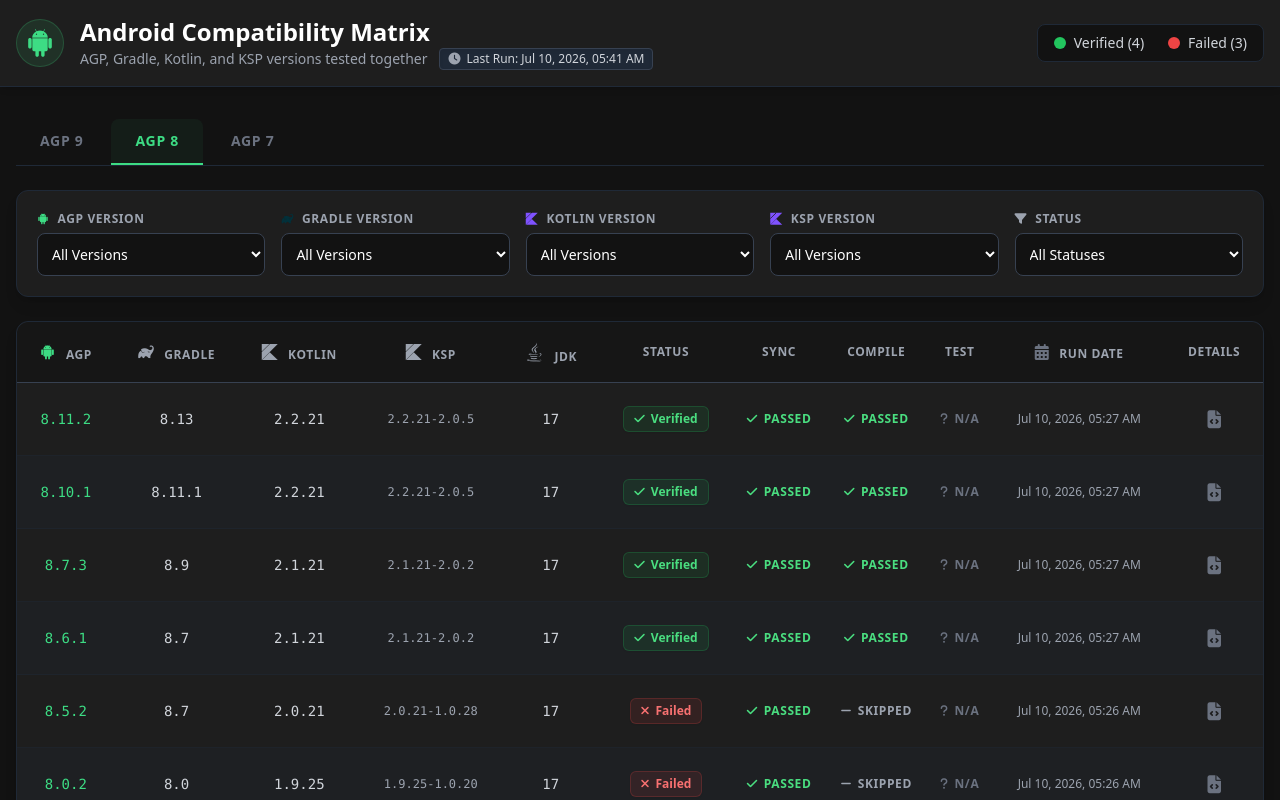
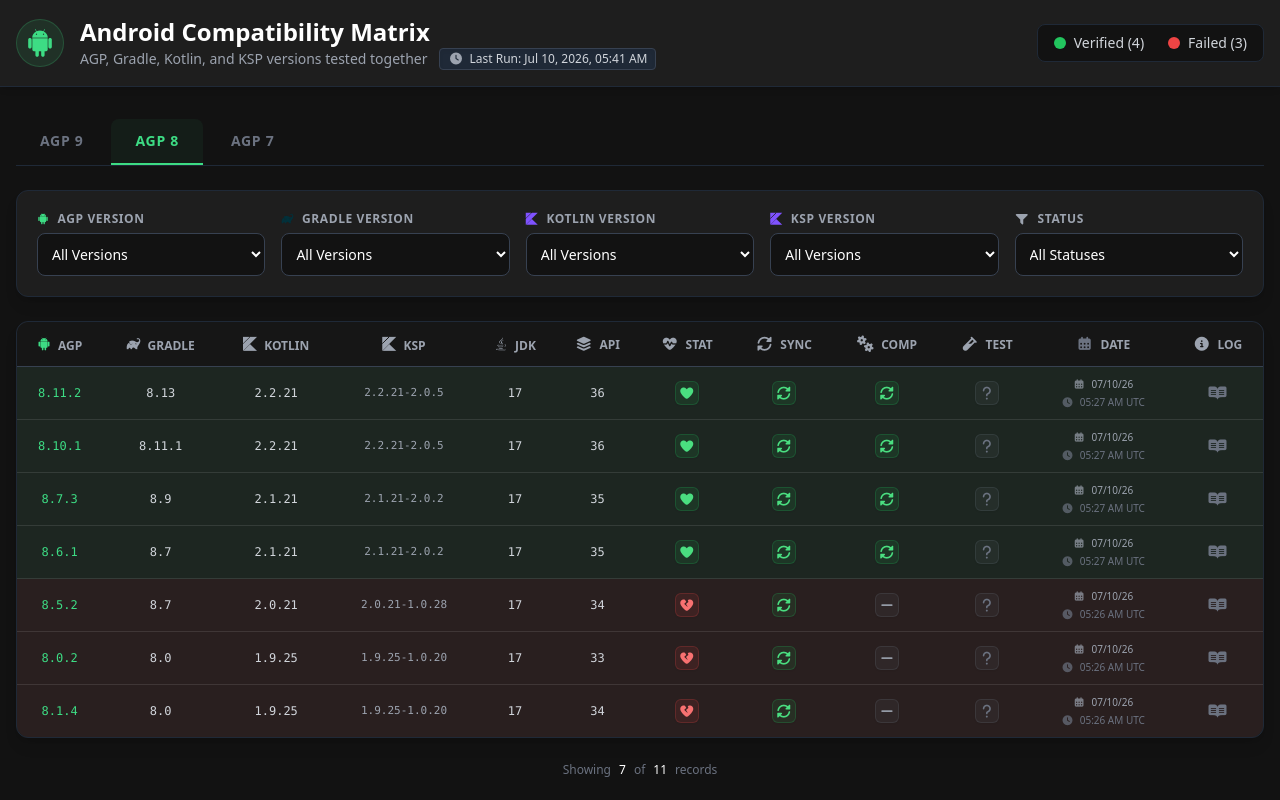
Before and after one commit to Chandu4221/androidcompat, a plain HTML site: page docs/index.html in a window 1280 px wide. Both pictures are taken after a click on the button "AGP 8". Shown: the top 800 px of the page. Drawn offline with nearby package versions, Linux system fonts and the light colour scheme.

Commit message:
ui updated

```diff
--- a/docs/index.html
+++ b/docs/index.html
@@ -26,7 +26,7 @@
     </script>
     <!-- DevIcons & FontAwesome -->
     <link rel="stylesheet" type="text/css" href="https://cdn.jsdelivr.net/gh/devicons/devicon@latest/devicon.min.css" />
-    <link rel="stylesheet" href="https://cdnjs.cloudflare.com/ajax/libs/font-awesome/6.4.0/css/all.min.css">
+    <link rel="stylesheet" href="https://cdnjs.cloudflare.com/ajax/libs/font-awesome/7.0.1/css/all.min.css">
 
     <!-- Vue 3 -->
     <script src="https://unpkg.com/vue@3/dist/vue.global.js"></script>
@@ -169,25 +169,26 @@
             <!-- Table -->
             <div v-else class="bg-surface rounded-xl shadow-lg border border-gray-800 flex-grow flex flex-col">
                 <div class="overflow-x-auto rounded-xl">
-                    <table class="w-full text-left text-sm whitespace-nowrap">
-                        <thead class="text-xs uppercase bg-[#161616] text-gray-400 border-b border-gray-700 sticky top-0">
+                    <table class="w-full text-left text-xs whitespace-nowrap">
+                        <thead class="text-[11px] md:text-xs uppercase bg-[#161616] text-gray-400 border-b border-gray-700 sticky top-0">
                             <tr>
-                                <th class="px-5 py-4 font-bold tracking-wider text-center"><i class="devicon-android-plain mr-1.5 text-android text-base"></i> AGP</th>
-                                <th class="px-5 py-4 font-bold tracking-wider text-center"><i class="devicon-gradle-plain mr-1.5 text-base"></i> Gradle</th>
-                                <th class="px-5 py-4 font-bold tracking-wider text-center"><i class="devicon-kotlin-plain mr-1.5 text-base"></i> Kotlin</th>
-                                <th class="px-5 py-4 font-bold tracking-wider text-center"><i class="devicon-kotlin-plain mr-1.5 text-base"></i> KSP</th>
-                                <th class="px-5 py-4 font-bold tracking-wider text-center"><i class="devicon-java-plain mr-1.5 text-xl"></i> JDK</th>
-                                <th class="px-5 py-4 font-bold tracking-wider text-center">Status</th>
-                                <th class="px-3 py-4 font-bold tracking-wider text-center">Sync</th>
-                                <th class="px-3 py-4 font-bold tracking-wider text-center">Compile</th>
-                                <th class="px-3 py-4 font-bold tracking-wider text-center">Test</th>
-                                <th class="px-5 py-4 font-bold tracking-wider text-center"><i class="fas fa-calendar-alt mr-1.5 text-gray-500 text-base"></i> Run Date</th>
-                                <th class="px-5 py-4 font-bold tracking-wider text-center">Details</th>
+                                <th class="px-2 py-3 font-bold text-center"><i class="devicon-android-plain mr-1 text-android text-sm"></i> AGP</th>
+                                <th class="px-2 py-3 font-bold text-center"><i class="devicon-gradle-plain mr-1 text-sm"></i> Gradle</th>
+                                <th class="px-2 py-3 font-bold text-center"><i class="devicon-kotlin-plain mr-1 text-sm"></i> Kotlin</th>
+                                <th class="px-2 py-3 font-bold text-center"><i class="devicon-kotlin-plain mr-1 text-sm"></i> KSP</th>
+                                <th class="px-2 py-3 font-bold text-center"><i class="devicon-java-plain mr-1 text-sm"></i> JDK</th>
+                                <th class="px-2 py-3 font-bold text-center" title="API Level"><i class="fas fa-layer-group mr-1 text-sm"></i> API</th>
+                                <th class="px-2 py-3 font-bold text-center" title="Status"><i class="fas fa-heart-pulse mr-1 text-sm"></i> Stat</th>
+                                <th class="px-2 py-3 font-bold text-center" title="Sync"><i class="fas fa-rotate mr-1 text-sm"></i> Sync</th>
+                                <th class="px-2 py-3 font-bold text-center" title="Compile"><i class="fas fa-cogs mr-1 text-sm"></i> Comp</th>
+                                <th class="px-2 py-3 font-bold text-center" title="Test"><i class="fas fa-vial mr-1 text-sm"></i> Test</th>
+                                <th class="px-2 py-3 font-bold text-center"><i class="fas fa-calendar-alt mr-1 text-gray-500 text-sm"></i> Date</th>
+                                <th class="px-2 py-3 font-bold text-center" title="Details"><i class="fas fa-info-circle mr-1 text-sm"></i> Log</th>
                             </tr>
                         </thead>
-                        <tbody class="divide-y divide-gray-800/50">
+                        <tbody class="divide-y-[0.5px] divide-white/10">
                             <tr v-if="filteredData.length === 0">
-                                <td colspan="11" class="px-5 py-12 text-center text-gray-500">
+                                <td colspan="12" class="px-5 py-12 text-center text-gray-500">
                                     <div class="flex flex-col items-center justify-center gap-3">
                                         <i class="fas fa-search text-3xl text-gray-600"></i>
                                         <p class="font-medium">No compatibility records found for the selected filters.</p>
@@ -195,35 +196,45 @@
                                     </div>
                                 </td>
                             </tr>
-                            <tr v-for="item in filteredData" :key="item.id" class="hover:bg-gray-800/60 even:bg-gray-800/20 odd:bg-transparent transition-colors group">
-                                <td class="px-5 py-3.5 font-mono text-android font-medium text-center">{{ item.agp }}</td>
-                                <td class="px-5 py-3.5 font-mono text-gray-300 text-center">{{ item.gradle }}</td>
-                                <td class="px-5 py-3.5 font-mono text-gray-300 text-center">{{ item.kotlin }}</td>
-                                <td class="px-5 py-3.5 font-mono text-xs text-gray-400 text-center">{{ item.ksp }}</td>
-                                <td class="px-5 py-3.5 font-mono text-gray-300 text-center">{{ item.jdk }}</td>
-                                <td class="px-5 py-3.5 text-center">
-                                    <span v-if="item.status === 'verified'" class="inline-flex items-center gap-1.5 px-2.5 py-1 rounded-md text-xs font-bold bg-green-500/10 text-green-400 border border-green-500/20 shadow-sm">
-                                        <i class="fas fa-check"></i> Verified
+                            <tr v-for="item in filteredData" :key="item.id" :class="['transition-colors group', item.status === 'verified' ? 'bg-green-500/5 hover:bg-green-500/10' : 'bg-red-500/5 hover:bg-red-500/10']">
+                                <td class="px-2 py-2 font-mono text-android font-medium text-center">{{ item.agp }}</td>
+                                <td class="px-2 py-2 font-mono text-gray-300 text-center">{{ item.gradle }}</td>
+                                <td class="px-2 py-2 font-mono text-gray-300 text-center">{{ item.kotlin }}</td>
+                                <td class="px-2 py-2 font-mono text-[11px] text-gray-400 text-center">{{ item.ksp }}</td>
+                                <td class="px-2 py-2 font-mono text-gray-300 text-center">{{ item.jdk }}</td>
+                                <td class="px-2 py-2 font-mono text-gray-300 text-center">{{ item.compileSdk }}</td>
+                                <td class="px-2 py-2 text-center">
+                                    <span v-if="item.status === 'verified'" class="inline-flex items-center justify-center w-6 h-6 rounded-md text-[13px] font-bold bg-green-500/10 text-green-400 border border-green-500/20 shadow-sm" title="Verified">
+                                        <i class="fas fa-heart"></i>
                                     </span>
-                                    <span v-else class="inline-flex items-center gap-1.5 px-2.5 py-1 rounded-md text-xs font-bold bg-red-500/10 text-red-400 border border-red-500/20 shadow-sm">
-                                        <i class="fas fa-times"></i> Failed
+                                    <span v-else class="inline-flex items-center justify-center w-6 h-6 rounded-md text-[13px] font-bold bg-red-500/10 text-red-400 border border-red-500/20 shadow-sm" title="Failed">
+                                        <i class="fas fa-heart-crack"></i>
                                     </span>
                                 </td>
-                                <td class="px-3 py-3.5 text-center">
+                                <td class="px-1 py-2 text-center">
                                     <status-badge :status="item.verification?.sync"></status-badge>
                                 </td>
-                                <td class="px-3 py-3.5 text-center">
+                                <td class="px-1 py-2 text-center">
                                     <status-badge :status="item.verification?.compile"></status-badge>
                                 </td>
-                                <td class="px-3 py-3.5 text-center">
+                                <td class="px-1 py-2 text-center">
                                     <status-badge :status="item.verification?.unit_test"></status-badge>
                                 </td>
-                                <td class="px-5 py-3.5 text-xs text-gray-400 text-center">
-                                    {{ formatDate(item.timestamp) }}
+                                <td class="px-2 py-2 text-[10px] text-gray-400 text-center whitespace-nowrap">
+                                    <div class="flex flex-col items-center justify-center gap-0.5">
+                                        <div class="flex items-center gap-1.5 text-gray-400" title="Date">
+                                            <i class="fas fa-calendar-alt opacity-70"></i>
+                                            <span>{{ formatDateOnly(item.timestamp) }}</span>
+                                        </div>
+                                        <div class="flex items-center gap-1.5 text-gray-500" title="Time">
+                                            <i class="fas fa-clock opacity-70"></i>
+                                            <span>{{ formatTimeOnly(item.timestamp) }}</span>
+                                        </div>
+                                    </div>
                                 </td>
-                                <td class="px-5 py-3.5 text-center">
-                                    <button @click="showLog(item)" class="text-gray-500 group-hover:text-android group-hover:bg-android/10 p-2 rounded-lg transition-all" title="View Details">
-                                        <i class="fas fa-file-code text-lg"></i>
+                                <td class="px-2 py-2 text-center">
+                                    <button @click="showLog(item)" class="text-gray-500 group-hover:text-android group-hover:bg-android/10 p-1.5 rounded-lg transition-all" title="View Details">
+                                        <i class="fab fa-readme text-base"></i>
                                     </button>
                                 </td>
                             </tr>
@@ -261,7 +272,7 @@
                     <!-- Modal Body -->
                     <div class="p-6 overflow-y-auto flex-grow bg-background custom-scrollbar">
                         <!-- Version Grid -->
-                        <div class="grid grid-cols-2 md:grid-cols-5 gap-4 mb-6">
+                        <div class="grid grid-cols-2 md:grid-cols-6 gap-4 mb-6">
                             <div class="bg-surface p-4 rounded-xl border border-gray-800 shadow-sm">
                                 <div class="text-xs text-gray-500 mb-1.5 font-bold uppercase tracking-wider"><i class="devicon-android-plain text-android mr-1.5"></i>AGP</div>
                                 <div class="font-mono text-base font-semibold text-white">{{ selectedItem.agp }}</div>
@@ -281,6 +292,10 @@
                             <div class="bg-surface p-4 rounded-xl border border-gray-800 shadow-sm">
                                 <div class="text-xs text-gray-500 mb-1.5 font-bold uppercase tracking-wider"><i class="devicon-java-plain text-gray-300 mr-1.5"></i>JDK</div>
                                 <div class="font-mono text-base font-semibold text-white">{{ selectedItem.jdk }}</div>
+                            </div>
+                            <div class="bg-surface p-4 rounded-xl border border-gray-800 shadow-sm">
+                                <div class="text-xs text-gray-500 mb-1.5 font-bold uppercase tracking-wider"><i class="fas fa-layer-group text-gray-300 mr-1.5"></i>API LEVEL</div>
+                                <div class="font-mono text-base font-semibold text-white">{{ selectedItem.compileSdk }}</div>
                             </div>
                         </div>
 
@@ -331,17 +346,17 @@
             props: ['status'],
             template: `
                 <div class="flex justify-center">
-                    <span v-if="status === 'PASSED'" class="inline-flex items-center gap-1.5 text-xs font-bold text-green-400 uppercase tracking-wider">
-                        <i class="fas fa-check"></i> Passed
+                    <span v-if="status === 'PASSED'" class="inline-flex items-center justify-center w-6 h-6 rounded-md text-[13px] font-bold bg-green-500/10 text-green-400 border border-green-500/20 shadow-sm" title="Passed">
+                        <i class="fas fa-rotate"></i>
                     </span>
-                    <span v-else-if="status === 'FAILED'" class="inline-flex items-center gap-1.5 text-xs font-bold text-red-400 uppercase tracking-wider">
-                        <i class="fas fa-times"></i> Failed
+                    <span v-else-if="status === 'FAILED'" class="inline-flex items-center justify-center w-6 h-6 rounded-md text-[13px] font-bold bg-red-500/10 text-red-400 border border-red-500/20 shadow-sm" title="Failed">
+                        <i class="fas fa-info-circle"></i>
                     </span>
-                    <span v-else-if="status === 'SKIPPED'" class="inline-flex items-center gap-1.5 text-xs font-bold text-gray-400 uppercase tracking-wider">
-                        <i class="fas fa-minus"></i> Skipped
+                    <span v-else-if="status === 'SKIPPED'" class="inline-flex items-center justify-center w-6 h-6 rounded-md text-[13px] font-bold bg-gray-500/10 text-gray-400 border border-gray-500/20 shadow-sm" title="Skipped">
+                        <i class="fas fa-minus"></i>
                     </span>
-                    <span v-else class="inline-flex items-center gap-1.5 text-xs font-bold text-gray-500 uppercase tracking-wider">
-                        <i class="fas fa-question"></i> N/A
+                    <span v-else class="inline-flex items-center justify-center w-6 h-6 rounded-md text-[13px] font-bold bg-gray-500/10 text-gray-500 border border-gray-500/20 shadow-sm" title="N/A">
+                        <i class="fas fa-question"></i>
                     </span>
                 </div>
             `
@@ -397,11 +412,16 @@
                 }
             },
             methods: {
-                formatDate(dateStr) {
+                formatDateOnly(dateStr) {
                     if (!dateStr) return 'N/A';
-                    return new Date(dateStr).toLocaleString(undefined, {
-                        year: 'numeric', month: 'short', day: 'numeric',
-                        hour: '2-digit', minute: '2-digit'
+                    return new Date(dateStr).toLocaleDateString(undefined, {
+                        year: '2-digit', month: '2-digit', day: '2-digit'
+                    });
+                },
+                formatTimeOnly(dateStr) {
+                    if (!dateStr) return 'N/A';
+                    return new Date(dateStr).toLocaleTimeString(undefined, {
+                        hour: '2-digit', minute: '2-digit', hour12: true, timeZoneName: 'short'
                     });
                 },
                 resetFilters() {
```
